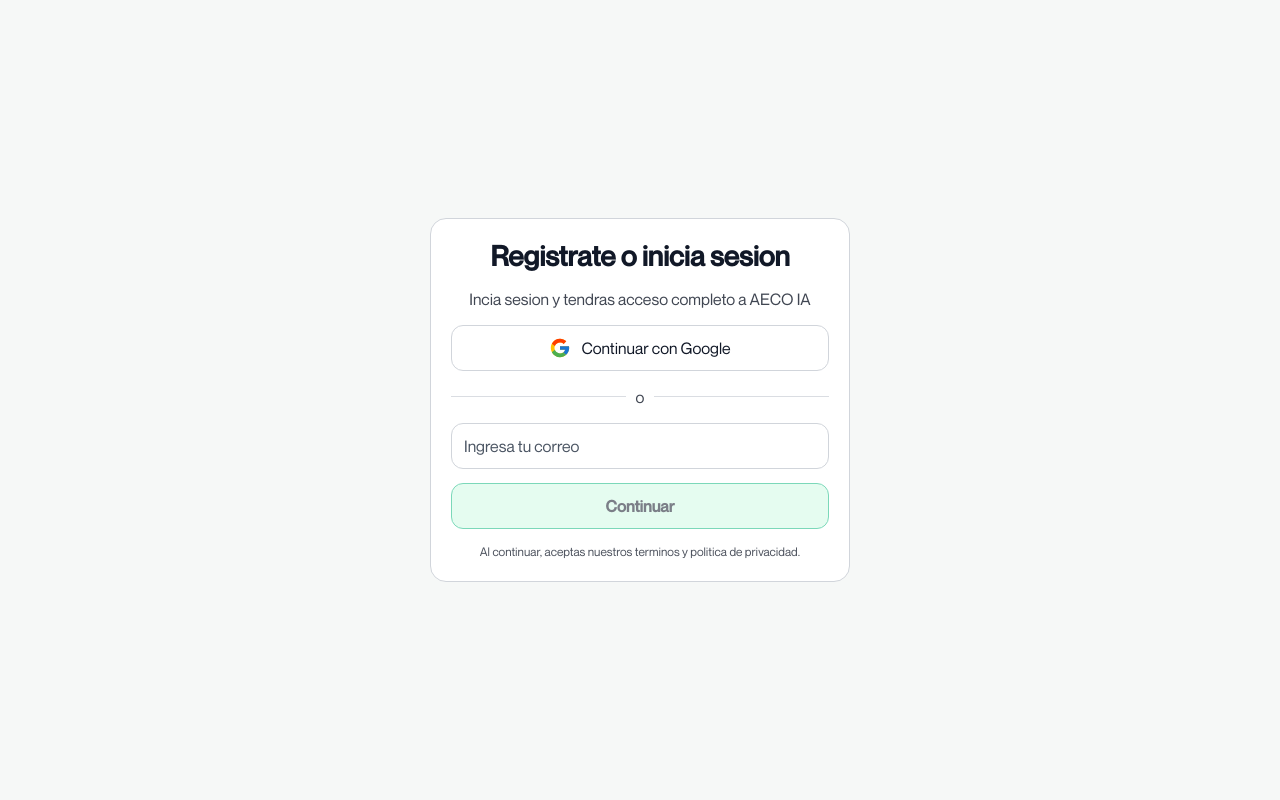
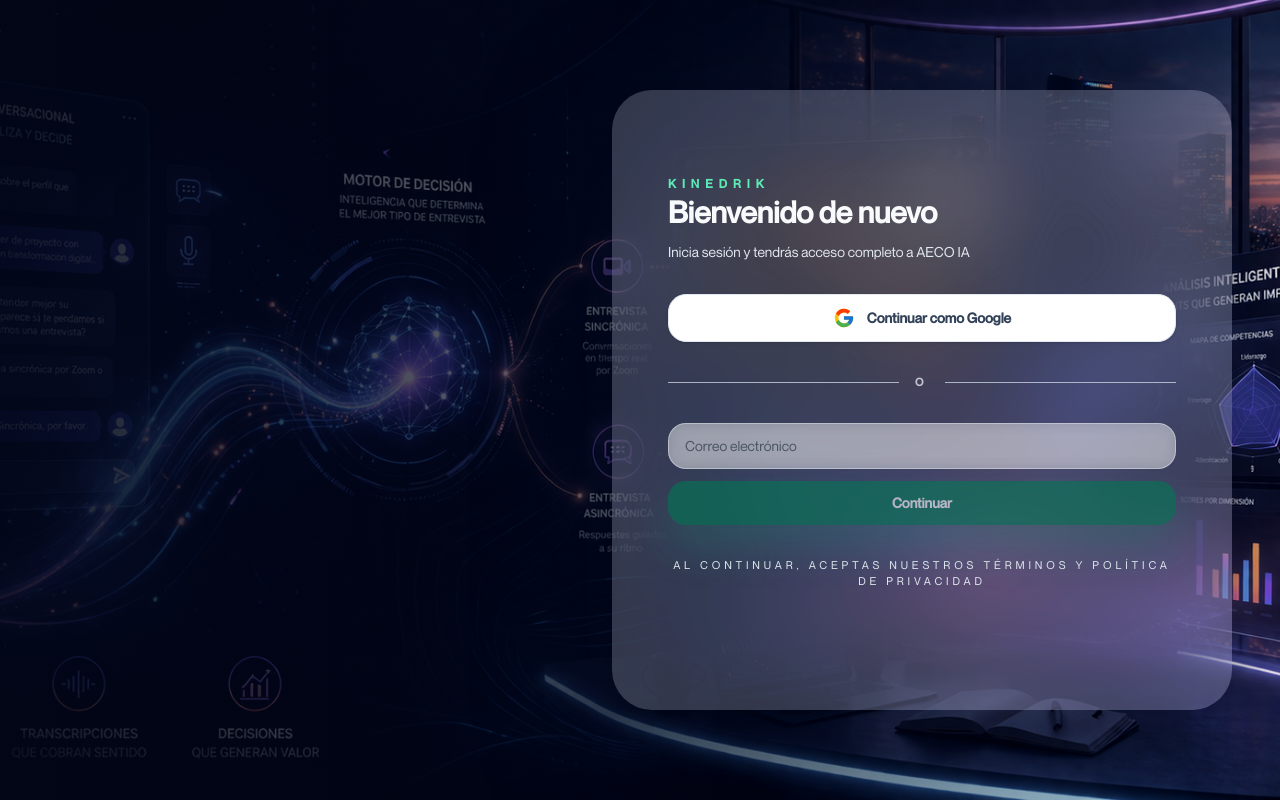
Before and after one commit to automatizacioneskinedrik-hash/Observatorio-dev, a Next.js app in the folder frontend/: page / in a window 1280 px wide. Built offline with nearby package versions, Linux system fonts and the light colour scheme; no server answers.

Commit message:
Fix: Limpieza de linter y arreglos visuales

```diff
--- a/frontend/app/comenzar/page.tsx
+++ b/frontend/app/comenzar/page.tsx
@@ -167,7 +167,7 @@
     });
 
     return () => unsubscribe();
-  }, [auth, goHome, initialSessionInfo.profileComplete]);
+  }, [goHome, initialSessionInfo.profileComplete]);
 
   const actualizarRespuesta = (value: string) => {
     setRespuestas((prev) => {
--- a/frontend/app/components/SettingsButton.tsx
+++ b/frontend/app/components/SettingsButton.tsx
@@ -17,7 +17,6 @@
     }, []);
 
     useEffect(() => {
-        setTheme("light");
         localStorage.setItem("theme", "light");
         document.documentElement.classList.remove("dark");
     }, []);
--- a/frontend/app/components/auth/AuthGate.tsx
+++ b/frontend/app/components/auth/AuthGate.tsx
@@ -1,6 +1,6 @@
 "use client";
 
-import { useMemo, useState, type CSSProperties } from "react";
+import { useMemo, useState } from "react";
 import { useSocialAuth } from "../../hooks/useSocialAuth";
 import type { User } from "../../types/user";
 
@@ -32,51 +32,15 @@
   const isValidRegisterForm =
     name.trim().length > 0 && password.trim().length >= 8;
 
-  const inputStyle: CSSProperties = {
-    padding: "10px 12px",
-    borderRadius: 12,
-    border: "1px solid var(--kv-border)",
-    background: "transparent",
-    color: "var(--kv-text)",
-    outline: "none",
-  };
-
-  const primaryStyle: CSSProperties = {
-    padding: "10px 12px",
-    borderRadius: 12,
-    border: "1px solid var(--kv-accent-border)",
-    background: "var(--kv-accent-bg)",
-    color: "var(--kv-text)",
-    cursor: "not-allowed",
-    fontWeight: 650,
-    opacity: 0.55,
-  };
-
-  const socialButtonStyle: CSSProperties = {
-    width: "100%",
-    display: "flex",
-    alignItems: "center",
-    gap: 10,
-    justifyContent: "center",
-    padding: "10px 12px",
-    borderRadius: 12,
-    border: "1px solid var(--kv-border)",
-    background: "transparent",
-    color: "var(--kv-text)",
-    cursor: "pointer",
-    fontWeight: 400,
-    transition: "background-color 160ms ease, border-color 160ms ease",
-  };
-
-  const secondaryButtonStyle: CSSProperties = {
-    padding: "10px 12px",
-    borderRadius: 12,
-    border: "1px solid var(--kv-border)",
-    background: "transparent",
-    color: "var(--kv-text)",
-    cursor: "pointer",
-    fontWeight: 500,
-  };
+  const inputClass =
+    "w-full rounded-[18px] border border-slate-200/50 bg-white/40 px-4 py-3 text-sm text-slate-100 placeholder:text-slate-200 transition-colors focus:border-emerald-400 focus:outline-none backdrop-blur-sm";
+  const primaryButtonClass =
+    "w-full rounded-[18px] bg-emerald-700 px-4 py-3 text-sm font-semibold text-white shadow-[0_20px_45px_rgba(16,185,129,0.35)] transition duration-200 hover:bg-emerald-600";
+  const secondaryButtonClass =
+    "w-full rounded-[18px] border border-slate-200 bg-transparent px-4 py-3 text-sm font-semibold text-slate-600 transition duration-200 hover:border-slate-300";
+  const disabledButtonClass = "opacity-60 cursor-not-allowed";
+  const googleButtonClass =
+    "w-full rounded-[18px] border border-slate-200 bg-white px-4 py-3 text-sm font-semibold text-slate-700 shadow-sm transition duration-150 hover:bg-slate-50 flex items-center justify-center gap-3";
 
   const handleRequestCode = async () => {
     if (!isValidEmail) return;
@@ -204,50 +168,42 @@
 
   return (
     <div
+      className="min-h-screen w-full bg-slate-950 text-slate-900"
       style={{
-        minHeight: "100vh",
-        display: "flex",
-        alignItems: "center",
-        justifyContent: "center",
-        color: "var(--kv-text)",
         fontFamily: "var(--font-neue-montreal), system-ui",
-        backgroundColor: "var(--kv-bg)",
-        backgroundImage: "var(--kv-glow)",
-        padding: 20,
       }}
     >
+      <div className="relative min-h-screen flex items-center justify-end overflow-hidden px-4 py-10 sm:px-8 lg:px-12">
+        <div className="absolute inset-0">
           <div
+            className="absolute inset-0 bg-cover bg-center opacity-140"
             style={{
-          width: "100%",
-          maxWidth: 420,
-          border: "1px solid var(--kv-border)",
-          borderRadius: 16,
-          padding: 20,
-          background: "var(--kv-surface)",
-          display: "flex",
-          flexDirection: "column",
-          gap: 14,
+              backgroundImage:
+                "url('images/fondo.png')",
+              filter: "grayscale(10%) contrast(110%)",
             }}
-      >
-        <div style={{ fontSize: 28, fontWeight: 600, textAlign: "center", lineHeight: 1.2 }}>
-          Registrate o inicia sesion
+          />
+          <div className="absolute inset-0 bg-gradient-to-r from-slate-950/90 via-slate-950/60 to-transparent" />
         </div>
-        <div style={{ fontSize: 16, textAlign: "center", opacity: 0.8 }}>
-          Incia sesion y tendras acceso completo a AECO IA
+        <div className="relative z-10 w-full max-w-[520px] lg:max-w-[620px] min-h-[620px] overflow-hidden rounded-[40px] bg-white/20 shadow-[0_35px_120px_rgba(2,6,23,0.55)] backdrop-blur-[42px] backdrop-saturate-150 text-slate-50">
+          <div className="grid grid-cols-1">
+            <div className="px-10 py-14 lg:px-14 lg:py-20 space-y-8">
+              <div className="space-y-3">
+                <span className="text-xs font-black uppercase tracking-[0.5em] text-emerald-300">
+                  Kinedrik
+                </span>
+                <h1 className="text-3xl font-bold text-slate-50">
+                  Bienvenido de nuevo
+                </h1>
+                <p className="text-sm text-slate-200">
+                  Inicia sesión y tendrás acceso completo a AECO IA
+                </p>
               </div>
-
               <button
-          style={socialButtonStyle}
+                type="button"
+                className={`${googleButtonClass} ${!providerReady.google || authLoading ? "cursor-not-allowed" : "cursor-pointer"}`}
                 onClick={signInWithGoogle}
                 disabled={!providerReady.google || authLoading}
-          onMouseEnter={(e) => {
-            e.currentTarget.style.background = "rgba(255, 255, 255, 0.06)";
-            e.currentTarget.style.borderColor = "var(--kv-accent-border)";
-          }}
-          onMouseLeave={(e) => {
-            e.currentTarget.style.background = "transparent";
-            e.currentTarget.style.borderColor = "var(--kv-border)";
-          }}
               >
                 <svg width="22" height="22" viewBox="0 0 48 48" aria-hidden="true">
                   <path
@@ -267,35 +223,28 @@
                     d="M43.61 20.08H42V20H24v8h11.3a12.04 12.04 0 0 1-4.08 5.56l.01-.01 6.19 5.24C37 39.15 44 34 44 24c0-1.34-.14-2.65-.39-3.92z"
                   />
                 </svg>
-          Continuar con Google
+                Continuar como Google
               </button>
 
-        <div style={{ display: "flex", alignItems: "center", gap: 10, opacity: 0.8 }}>
-          <div style={{ flex: 1, height: 1, background: "var(--kv-border)" }} />
-          <span>o</span>
-          <div style={{ flex: 1, height: 1, background: "var(--kv-border)" }} />
+              <div className="flex items-center opacity-80">
+                <div className="flex-1 h-px bg-slate-300" aria-hidden />
+                <span className="px-4 text-[11px] font-semibold uppercase tracking-[0.5em] text-slate-200">
+                  o
+                </span>
+                <div className="flex-1 h-px bg-slate-300" aria-hidden />
               </div>
 
               {step === "email" && (
-          <>
+                <div className="space-y-3">
                   <input
-              placeholder="Ingresa tu correo"
-              style={inputStyle}
+                    placeholder="Correo electrónico"
+                    className={inputClass}
                     value={email}
                     onChange={(e) => setEmail(e.target.value)}
                     type="email"
                   />
-
                   <button
-              style={
-                isValidEmail && !emailFlowLoading
-                  ? {
-                      ...primaryStyle,
-                      cursor: "pointer",
-                      opacity: 1,
-                    }
-                  : primaryStyle
-              }
+                    className={`${primaryButtonClass} ${(!isValidEmail || emailFlowLoading) ? disabledButtonClass : "cursor-pointer"}`}
                     disabled={!isValidEmail || emailFlowLoading}
                     onClick={() => {
                       void handleRequestCode();
@@ -303,39 +252,31 @@
                   >
                     {emailFlowLoading ? "Enviando..." : "Continuar"}
                   </button>
-          </>
+                </div>
               )}
 
               {step === "code" && (
-          <>
+                <div className="space-y-3">
                   <input
-              placeholder="Ingresa el codigo de 6 digitos"
-              style={inputStyle}
+                    placeholder="Ingresa el código de 6 dígitos"
+                    className={inputClass}
                     value={code}
                     onChange={(e) => setCode(e.target.value.replace(/\D/g, "").slice(0, 6))}
                     inputMode="numeric"
                     maxLength={6}
                   />
                   <button
-              style={
-                isValidCode && !emailFlowLoading
-                  ? {
-                      ...primaryStyle,
-                      cursor: "pointer",
-                      opacity: 1,
-                    }
-                  : primaryStyle
-              }
+                    className={`${primaryButtonClass} ${(!isValidCode || emailFlowLoading) ? disabledButtonClass : ""}`}
                     disabled={!isValidCode || emailFlowLoading}
                     onClick={() => {
                       void handleVerifyCode();
                     }}
                   >
-              {emailFlowLoading ? "Verificando..." : "Verificar codigo"}
+                    {emailFlowLoading ? "Verificando..." : "Verificar código"}
                   </button>
                   <button
                     type="button"
-              style={secondaryButtonStyle}
+                    className={secondaryButtonClass}
                     onClick={() => {
                       setStep("email");
                       setCode("");
@@ -345,35 +286,26 @@
                   >
                     Cambiar correo
                   </button>
-          </>
+                </div>
               )}
 
               {step === "register" && (
-          <>
-            <input value={email} style={{ ...inputStyle, opacity: 0.7 }} disabled />
+                <div className="space-y-3">
                   <input
                     placeholder="Nombre completo"
-              style={inputStyle}
+                    className={inputClass}
                     value={name}
                     onChange={(e) => setName(e.target.value)}
                   />
                   <input
-              placeholder="Crea una contraseña (minimo 8)"
+                    placeholder="Crea una contraseña (mínimo 8)"
                     type="password"
-              style={inputStyle}
+                    className={inputClass}
                     value={password}
                     onChange={(e) => setPassword(e.target.value)}
                   />
                   <button
-              style={
-                isValidRegisterForm && !emailFlowLoading
-                  ? {
-                      ...primaryStyle,
-                      cursor: "pointer",
-                      opacity: 1,
-                    }
-                  : primaryStyle
-              }
+                    className={`${primaryButtonClass} ${(!isValidRegisterForm || emailFlowLoading) ? disabledButtonClass : ""}`}
                     disabled={!isValidRegisterForm || emailFlowLoading}
                     onClick={() => {
                       void handleRegister();
@@ -381,27 +313,24 @@
                   >
                     {emailFlowLoading ? "Creando cuenta..." : "Crear cuenta"}
                   </button>
-          </>
+                </div>
               )}
 
               {authError && (
-          <div style={{ fontSize: 12, color: "#ef4444", textAlign: "center" }}>
-            {authError}
-          </div>
+                <div className="text-xs text-rose-500 text-center">{authError}</div>
               )}
               {emailFlowError && (
-          <div style={{ fontSize: 12, color: "#ef4444", textAlign: "center" }}>
-            {emailFlowError}
-          </div>
+                <div className="text-xs text-rose-500 text-center">{emailFlowError}</div>
               )}
               {emailFlowMessage && (
-          <div style={{ fontSize: 12, color: "var(--kv-text)", textAlign: "center", opacity: 0.85 }}>
-            {emailFlowMessage}
-          </div>
+                <div className="text-xs text-slate-500 text-center">{emailFlowMessage}</div>
               )}
 
-        <div style={{ fontSize: 12, textAlign: "center", opacity: 0.75 }}>
-          Al continuar, aceptas nuestros terminos y politica de privacidad.
+              <div className="text-[11px] text-center uppercase tracking-[0.35em] text-slate-200">
+                Al continuar, aceptas nuestros términos y política de privacidad
+              </div>
+            </div>
+          </div>
         </div>
       </div>
     </div>
--- a/frontend/app/components/icons.tsx
+++ b/frontend/app/components/icons.tsx
@@ -149,7 +149,7 @@
   );
 }
 
-export function IconSearch(props: any) {
+export function IconSearch(props: React.SVGProps<SVGSVGElement>) {
   return (
     <svg
       width="18"
--- a/frontend/app/constants/menu.tsx
+++ b/frontend/app/constants/menu.tsx
@@ -1,4 +1,4 @@
-import { IconTelescope, IconPeople, IconInvite, IconSearch } from "../components/icons";
+import { IconSearch } from "../components/icons";
 
 export const MENU = [
   {
--- a/frontend/app/layout.tsx
+++ b/frontend/app/layout.tsx
@@ -1,6 +1,6 @@
 import type { Metadata } from "next";
 import "./globals.css";
-import { neueMontreal } from "./fonts";
+import { neueMontreal, inter } from "./fonts";
 
 export const metadata: Metadata = {
   title: "AECO IA",
@@ -13,17 +13,7 @@
   children: React.ReactNode;
 }) {
   return (
-    <html lang="es" className={neueMontreal.variable}>
-      <head>
-        <link rel="preconnect" href="https://fonts.googleapis.com" />
-        <link rel="preconnect" href="https://fonts.gstatic.com" crossOrigin="anonymous" />
-        <link
-          rel="preload"
-          as="style"
-          href="https://fonts.googleapis.com/css2?family=Inter:wght@300;400;500;600;700&display=swap"
-        />
-        <link href="https://fonts.googleapis.com/css2?family=Inter:wght@300;400;500;600;700&display=swap" rel="stylesheet" />
-      </head>
+    <html lang="es" className={`${neueMontreal.variable} ${inter.variable}`}>
       <body>{children}</body>
     </html>
   );
--- a/frontend/app/lib/firebase.ts
+++ b/frontend/app/lib/firebase.ts
@@ -1,6 +1,6 @@
-import { initializeApp, getApps, getApp } from "firebase/app";
-import { getAuth, GoogleAuthProvider } from "firebase/auth";
-import { getFirestore } from "firebase/firestore";
+import { FirebaseApp, initializeApp, getApps, getApp } from "firebase/app";
+import { Auth, getAuth, GoogleAuthProvider } from "firebase/auth";
+import { Firestore, getFirestore } from "firebase/firestore";
 
 const firebaseConfig = {
   apiKey: process.env.NEXT_PUBLIC_FIREBASE_API_KEY,
@@ -11,9 +11,9 @@
   appId: process.env.NEXT_PUBLIC_FIREBASE_APP_ID,
 };
 
-let app: any = null;
-let auth: any = null;
-let db: any = null;
+let app: FirebaseApp | null = null;
+let auth: Auth | null = null;
+let db: Firestore | null = null;
 
 if (typeof window !== "undefined") {
   app = getApps().length ? getApp() : initializeApp(firebaseConfig);
```
Also changed, not shown: frontend/app/components/Chat.tsx (+5 -4 lines), frontend/app/components/Sidebar.tsx (+12 -88 lines), frontend/app/components/ThemeToggleFab.tsx (+2 -97 lines), frontend/app/fonts.ts (+8 -0 lines), frontend/app/page.tsx (+0 -29 lines), frontend/public/images/fondo.png (added). Lines whose indentation alone changed are shown as unchanged.
